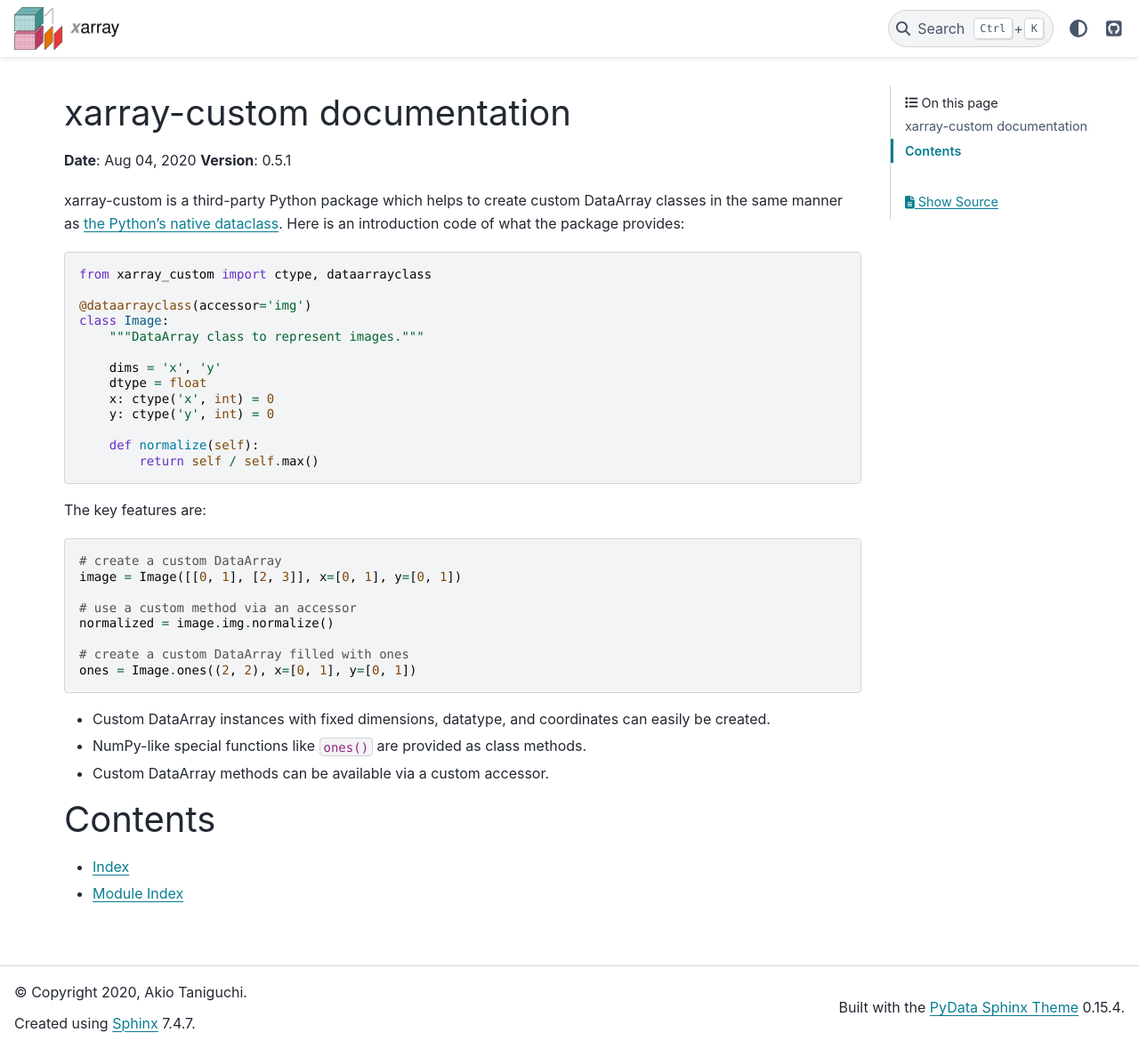
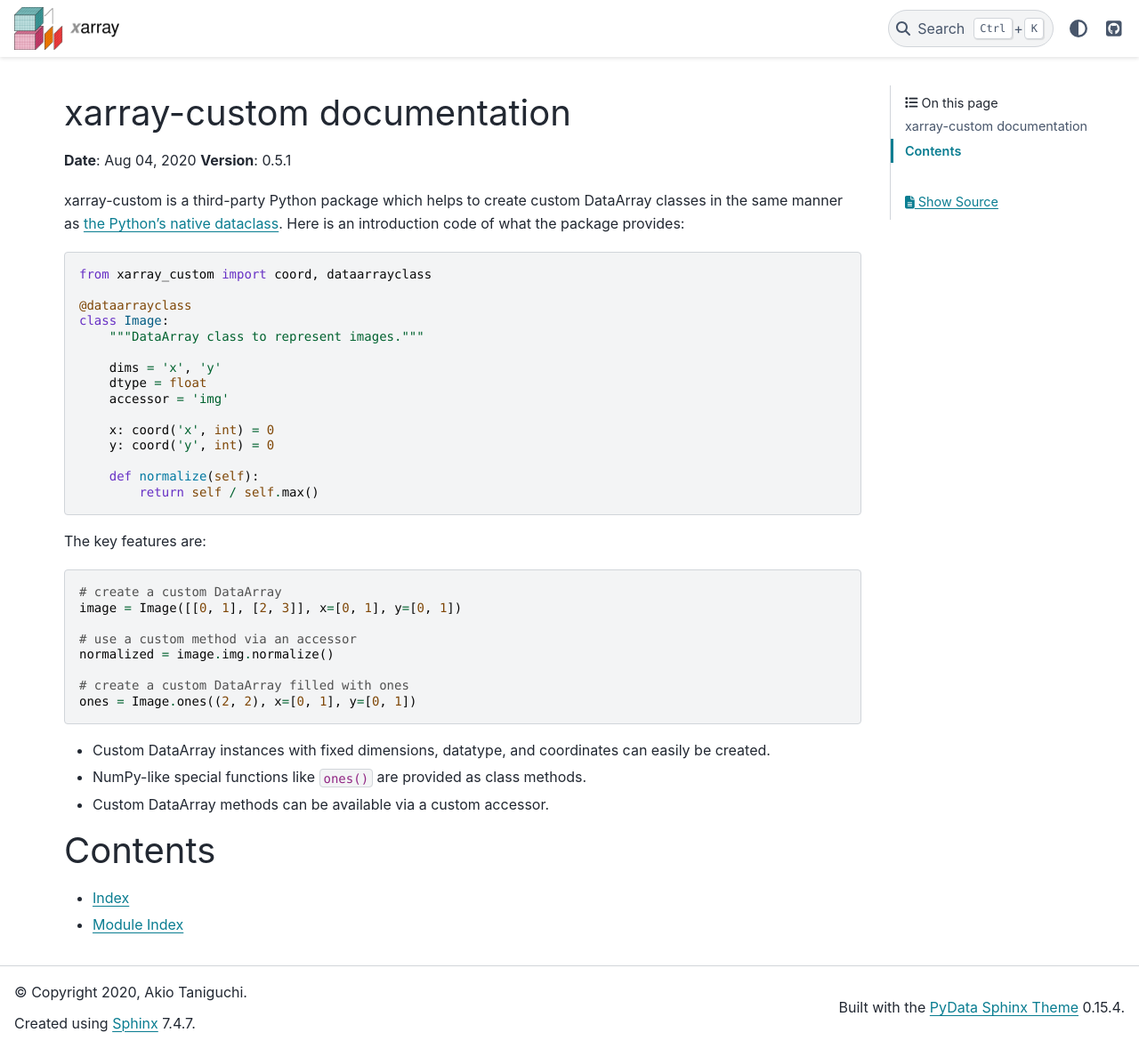
Before and after one commit to astropenguin/xarray-custom, a Sphinx documentation site: the page built from docs/index.rst, in a window 1280 px wide and 1179 px high. Shown: the whole window at 89% size. Built offline with Sphinx 7.4.7 and the PyData theme 0.15.4, drawn with Linux system fonts in a browser that asks for light colours.

Commit message:
#13 Update docs

```diff
--- a/docs/index.rst
+++ b/docs/index.rst
@@ -15,16 +15,18 @@
 xarray-custom is a third-party Python package which helps to create custom DataArray classes in the same manner as `the Python's native dataclass <https://docs.python.org/3/library/dataclasses.html>`__.
 Here is an introduction code of what the package provides::
 
-    from xarray_custom import ctype, dataarrayclass
+    from xarray_custom import coord, dataarrayclass
 
-    @dataarrayclass(accessor='img')
+    @dataarrayclass
     class Image:
         """DataArray class to represent images."""
 
         dims = 'x', 'y'
         dtype = float
-        x: ctype('x', int) = 0
-        y: ctype('y', int) = 0
+        accessor = 'img'
+
+        x: coord('x', int) = 0
+        y: coord('y', int) = 0
 
         def normalize(self):
             return self / self.max()
```
Also changed, not shown: README.md (+6 -4 lines).
